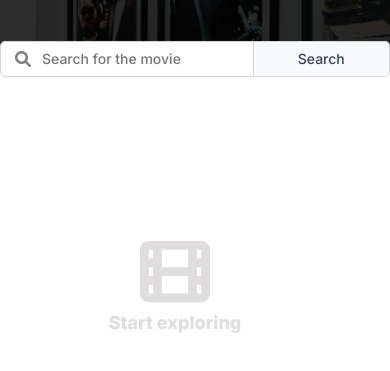
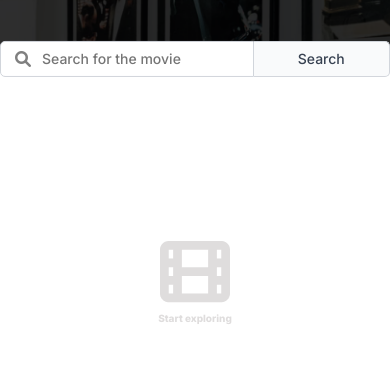
Before and after one commit to dmoiseev22/movie-search-app, a website built with Vite: page index.html in a window 390 px wide. Shown: the part 141-512 px from the top of the page. Built offline with nearby package versions, Linux system fonts and the light colour scheme.

Commit message:
Update index.css

```diff
--- a/index.css
+++ b/index.css
@@ -161,7 +161,7 @@ li {
 
 .empty-list{
     position: relative;
-    right: 40px;
+    right: 20px;
     top: 150px;
 
 }
@@ -267,6 +267,10 @@ li {
         min-width: 200px;
     }
 
+    p2 {
+        font-size: 10px;
+    }
+
     .movie-list {
         width: auto;
     }
```
